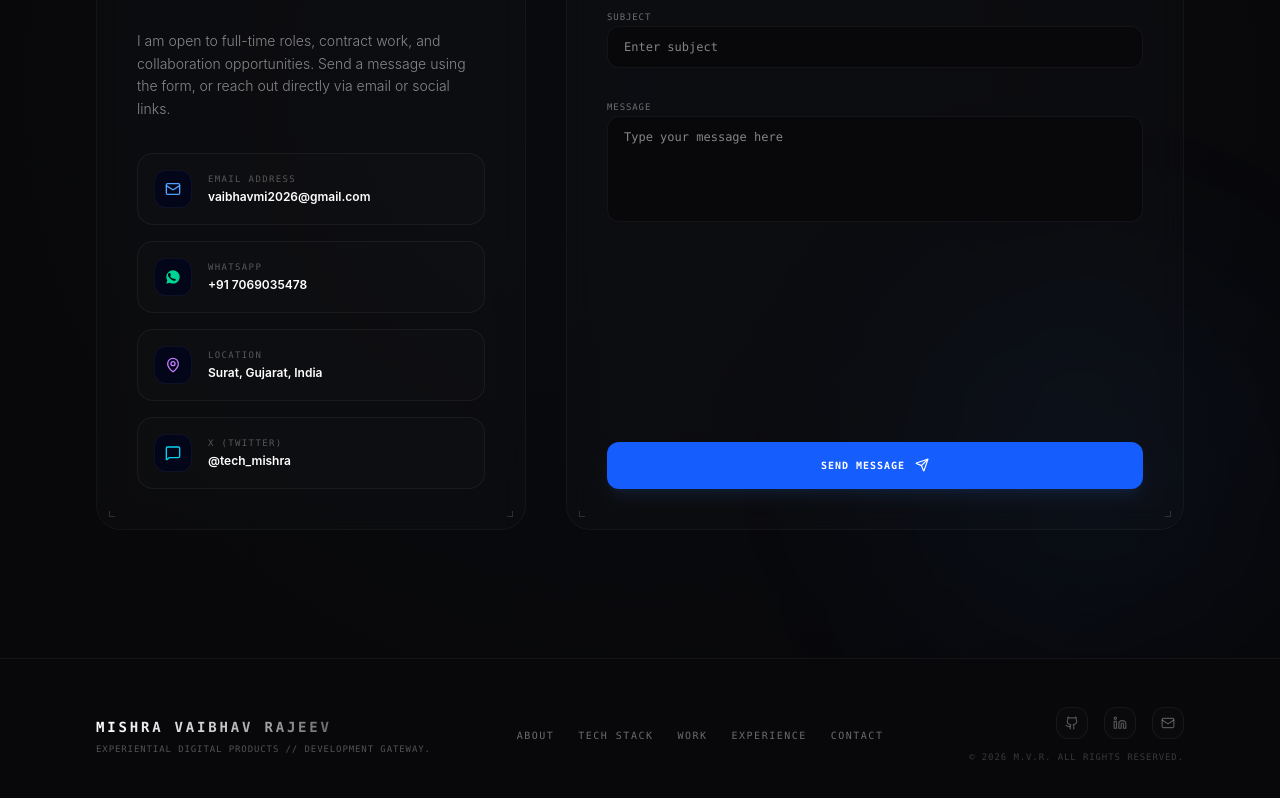
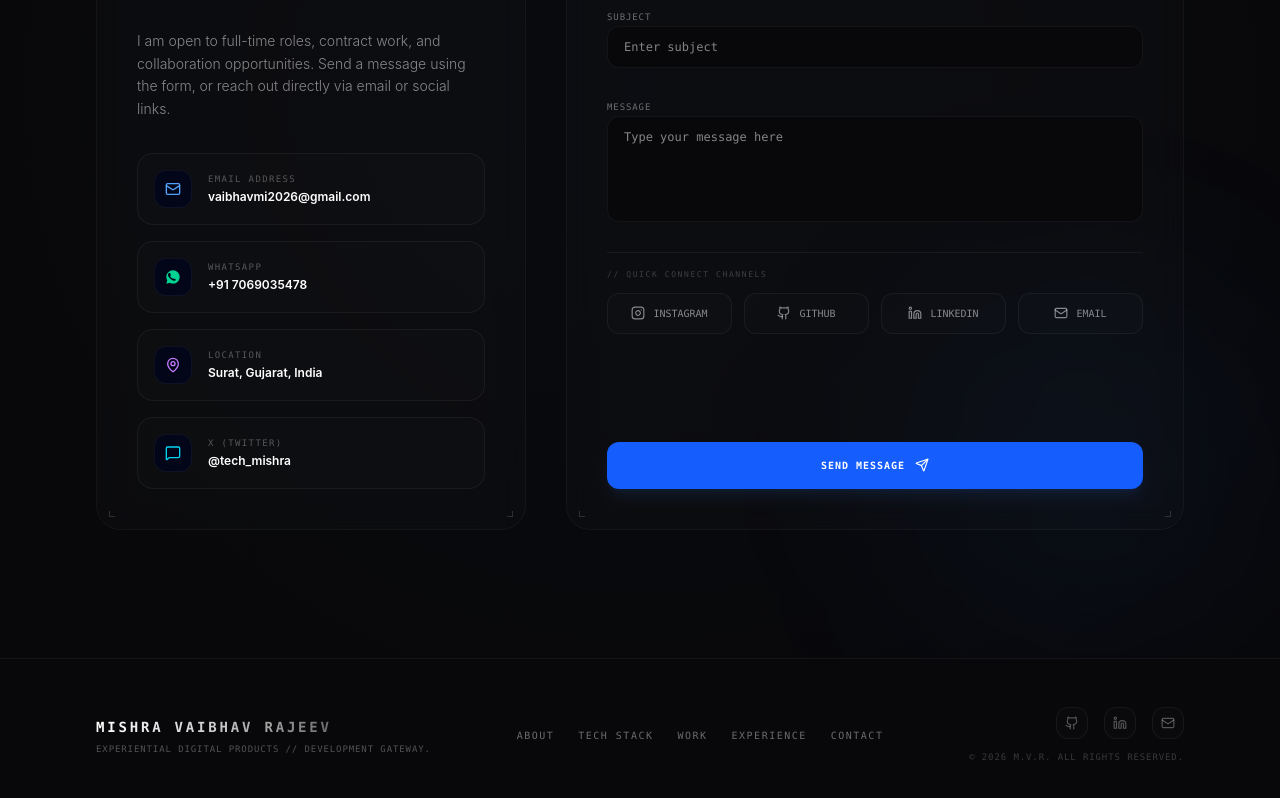
Before and after one commit to VAIBHAVMISHRA2026/PORTFOLIO, a React app: page / in a window 1280 px wide. Shown: the part 9172-9970 px from the top of the page. Built offline with nearby package versions, Linux system fonts and the light colour scheme; the HTML template or start-up script is replaced by a standard one.

Commit message:
feat: add Instagram, GitHub, LinkedIn, and Email quick links inside Contact form card

```diff
--- a/src/components/Contact.jsx
+++ b/src/components/Contact.jsx
@@ -1,10 +1,19 @@
 import { useState } from 'react';
 import { Mail, MapPin, Send, MessageSquare, ShieldAlert } from 'lucide-react';
 import SpotlightCard from './SpotlightCard';
+import { Github, Linkedin } from './BrandIcons';
 
 const WhatsAppIcon = (props) => (
   <svg viewBox="0 0 24 24" fill="currentColor" className={props.className} width="1em" height="1em">
     <path d="M12.012 2c-5.506 0-9.988 4.478-9.988 9.984a9.92 9.92 0 0 0 1.392 5.048L2 22l5.14-1.348a9.882 9.882 0 0 0 4.872 1.28c5.506 0 9.988-4.478 9.988-9.984C22 6.478 17.518 2 12.012 2zm4.736 14.194c-.262.744-1.28 1.348-2.072 1.436-.54.062-1.242.096-3.666-.902-3.096-1.28-5.076-4.428-5.23-4.634-.156-.206-1.272-1.696-1.272-3.23 0-1.536.804-2.29 1.092-2.584.288-.294.63-.368.84-.368.21 0 .42.002.604.01.196.008.462-.074.72.548.266.64.912 2.222.99 2.38.08.158.132.342.026.548-.104.208-.158.334-.316.518-.156.182-.328.406-.468.544-.156.156-.32.326-.138.64.182.312.81 1.336 1.736 2.164.928.828 1.71 1.084 2.024 1.242.312.156.494.13.678-.08.184-.21.802-.93.102-1.244-.7-.314-1.168-.142-1.378.07z"/>
+  </svg>
+);
+
+const InstagramIcon = (props) => (
+  <svg viewBox="0 0 24 24" fill="none" stroke="currentColor" strokeWidth="2" strokeLinecap="round" strokeLinejoin="round" className={props.className} width="1.1em" height="1.1em">
+    <rect width="20" height="20" x="2" y="2" rx="5" ry="5" />
+    <path d="M16 11.37A4 4 0 1 1 12.63 8 4 4 0 0 1 16 11.37z" />
+    <line x1="17.5" x2="17.51" y1="6.5" y2="6.5" />
   </svg>
 );
 
@@ -183,6 +192,49 @@ const Contact = () => {
                       required
                     />
                   </div>
+
+                  {/* Social Buttons row in blank space */}
+                  <div className="pt-4 border-t border-white/5">
+                    <span className="text-[8px] font-mono tracking-[0.2em] text-white/20 uppercase block mb-3">
+                      // QUICK CONNECT CHANNELS
+                    </span>
+                    <div className="grid grid-cols-2 sm:grid-cols-4 gap-3">
+                      <a
+                        href="https://instagram.com/mishra_vaibhav_2026"
+                        target="_blank"
+                        rel="noopener noreferrer"
+                        className="flex items-center justify-center gap-2 py-3 px-3 bg-white/[0.01] hover:bg-pink-500/10 border border-white/5 hover:border-pink-500/20 rounded-xl text-[10px] text-white/50 hover:text-pink-400 font-mono transition-all duration-300 cursor-pointer"
+                      >
+                        <InstagramIcon className="h-3.5 w-3.5" />
+                        <span>INSTAGRAM</span>
+                      </a>
+                      <a
+                        href="https://github.com/VAIBHAVMISHRA2026"
+                        target="_blank"
+                        rel="noopener noreferrer"
+                        className="flex items-center justify-center gap-2 py-3 px-3 bg-white/[0.01] hover:bg-blue-500/10 border border-white/5 hover:border-blue-500/20 rounded-xl text-[10px] text-white/50 hover:text-blue-400 font-mono transition-all duration-300 cursor-pointer"
+                      >
+                        <Github className="h-3.5 w-3.5" />
+                        <span>GITHUB</span>
+                      </a>
+                      <a
+                        href="https://www.linkedin.com/in/vaibhav-mishra-b063163b2/"
+                        target="_blank"
+                        rel="noopener noreferrer"
+                        className="flex items-center justify-center gap-2 py-3 px-3 bg-white/[0.01] hover:bg-blue-600/10 border border-white/5 hover:border-blue-600/20 rounded-xl text-[10px] text-white/50 hover:text-blue-400 font-mono transition-all duration-300 cursor-pointer"
+                      >
+                        <Linkedin className="h-3.5 w-3.5" />
+                        <span>LINKEDIN</span>
+                      </a>
+                      <a
+                        href="mailto:vaibhavmi2026@gmail.com"
+                        className="flex items-center justify-center gap-2 py-3 px-3 bg-white/[0.01] hover:bg-emerald-500/10 border border-white/5 hover:border-emerald-500/20 rounded-xl text-[10px] text-white/50 hover:text-emerald-400 font-mono transition-all duration-300 cursor-pointer"
+                      >
+                        <Mail className="h-3.5 w-3.5" />
+                        <span>EMAIL</span>
+                      </a>
+                    </div>
+                  </div>
                 </div>
 
                 {/* Submit button */}
```
